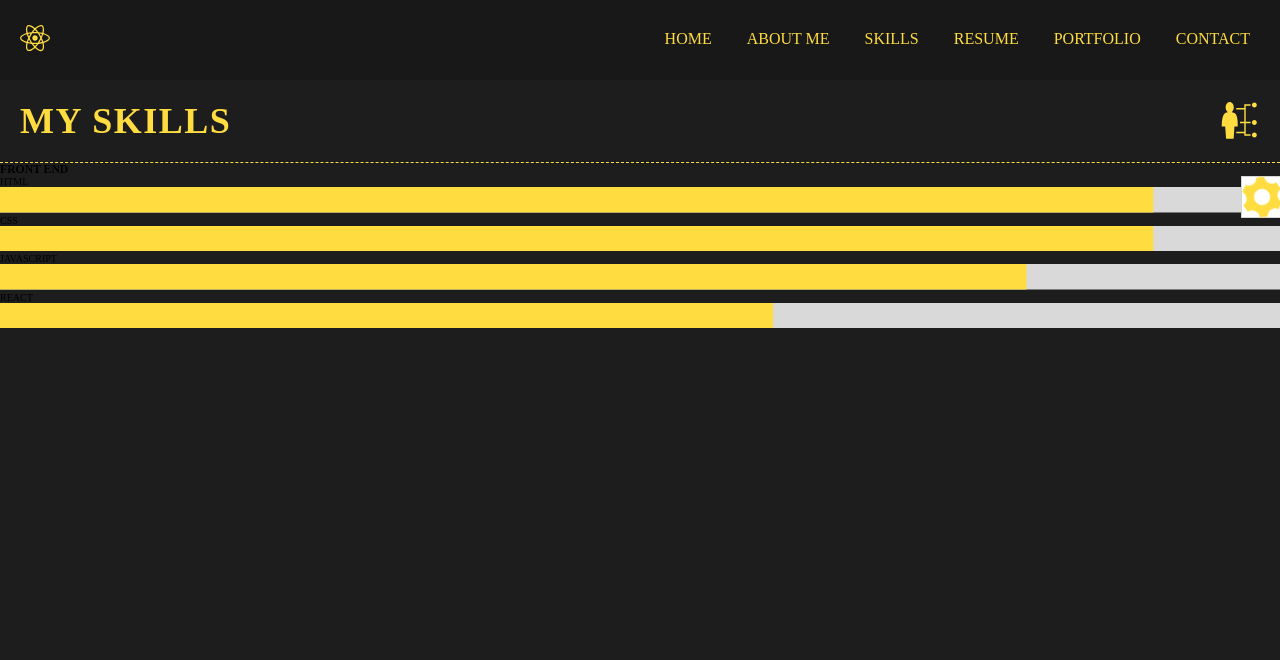
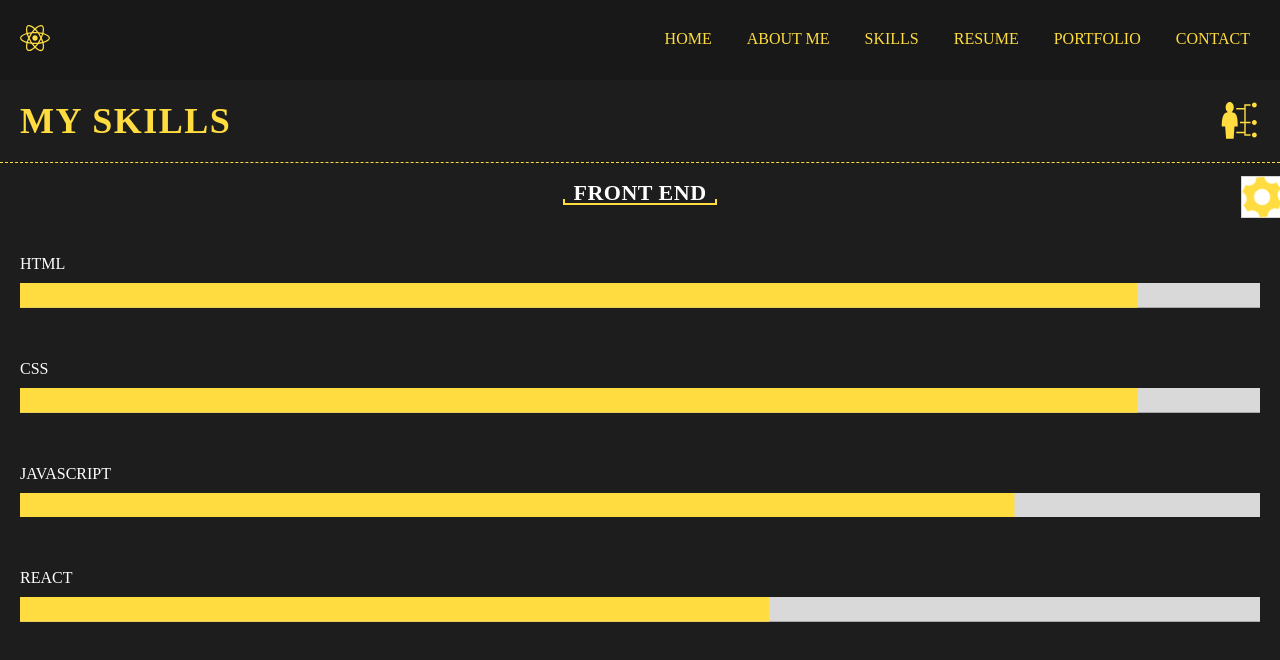
Before and after one commit to capi20/portfolio-template-react, a React (Create React App) app: page /skills in a window 1280 px wide. Shown: the top 660 px of the page. Built offline with nearby package versions, Linux system fonts and the light colour scheme.

Commit message:
styled skills page

```diff
--- a/src/containers/skills/index.js
+++ b/src/containers/skills/index.js
@@ -3,6 +3,7 @@ import { GiSkills } from "react-icons/gi";
 import PageHeaderContent from "../../components/pageHeaderContent";
 import { skillsData } from "./utils";
 import { Line } from "rc-progress";
+import "./styles.scss";
 
 const Skills = () => {
 	return (
@@ -14,7 +15,7 @@ const Skills = () => {
 						<h3 className="skills__content-wrapper__inner-content__category">
 							{item.label}
 						</h3>
-						<div>
+						<div className="skills__content-wrapper__inner-content__skills">
 							{item.data.map((dataItem, index) => (
 								<div className="progressbar-wrapper" key={index}>
 									<p>{dataItem.skillName}</p>
--- a/src/containers/skills/styles.scss
+++ b/src/containers/skills/styles.scss
@@ -0,0 +1,69 @@
+.skills {
+	&__content-wrapper {
+		display: flex;
+		padding: 2rem;
+		gap: 2rem;
+
+		&__inner-content {
+			display: flex;
+			flex: 1;
+			flex-direction: column;
+			align-items: center;
+
+			&__category {
+				display: inline-block;
+				color: var(--selected-theme-sub-text-color);
+				font-size: 2.2rem;
+				font-weight: 600;
+				line-height: 1rem;
+				letter-spacing: 0.5px;
+				position: relative;
+				text-transform: uppercase;
+				padding: 0.5rem 1rem;
+				border-bottom: 2px solid var(--selected-theme-main-color);
+
+				&::before,
+				&::after {
+					content: "";
+					position: absolute;
+					width: 2px;
+					height: 5px;
+					background-color: var(--selected-theme-main-color);
+					bottom: -1px;
+				}
+
+				&::before {
+					left: 0;
+				}
+
+				&::after {
+					right: 0;
+				}
+			}
+
+			&__skills {
+				width: 100%;
+			}
+
+			.progressbar-wrapper {
+				padding-top: 5rem;
+
+				p {
+					font-size: 1.6rem;
+					font-weight: 500;
+					margin: 0px 0px 1rem 0px;
+					text-transform: uppercase;
+					color: var(--selected-theme-sub-text-color);
+				}
+			}
+		}
+	}
+}
+
+@media only screen and (max-width: 768px) {
+	.skills {
+		&__content-wrapper {
+			flex-direction: column;
+		}
+	}
+}
```
